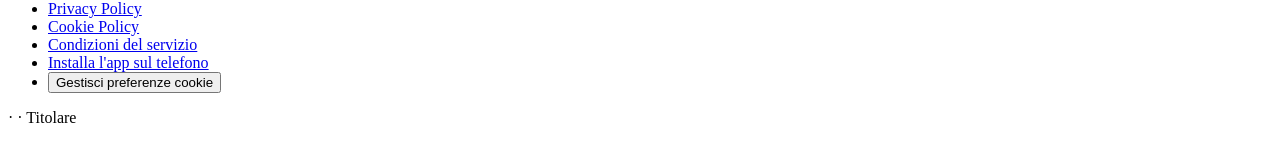
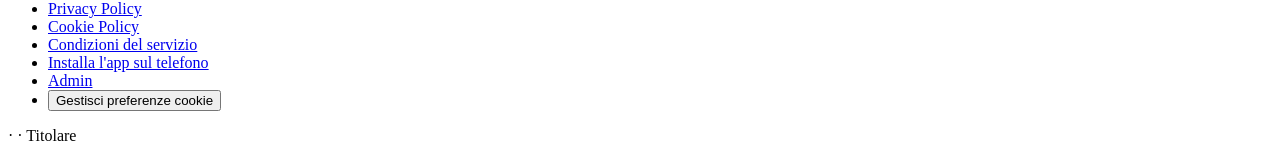
Before and after one commit to promoapp360-prog/fulvio, a React (Vite) app in the folder client/: page / in a window 1280 px wide. Shown: the part 4691-4834 px from the top of the page. Built offline with nearby package versions, Linux system fonts and the light colour scheme; no server answers.

Commit message:
Add Admin link to public footer

```diff
--- a/client/src/components/Layout.tsx
+++ b/client/src/components/Layout.tsx
@@ -123,6 +123,7 @@ export function Footer() {
             <li><Link href="/cookie-policy" className="hover:underline">Cookie Policy</Link></li>
             <li><Link href="/condizioni-del-servizio" className="hover:underline">Condizioni del servizio</Link></li>
             <li><Link href="/installa-app" className="hover:underline">Installa l'app sul telefono</Link></li>
+            <li><Link href="/admin" className="inline-flex min-h-11 items-center hover:underline">Admin</Link></li>
             <li><button className="min-h-11 text-left hover:underline" onClick={() => window.dispatchEvent(new Event("dp-cookie-open"))}>Gestisci preferenze cookie</button></li>
             {s?.site?.socialInstagram && <li><a href={s.site.socialInstagram} target="_blank" rel="noreferrer" className="hover:underline">Instagram</a></li>}
             {s?.site?.socialFacebook && <li><a href={s.site.socialFacebook} target="_blank" rel="noreferrer" className="hover:underline">Facebook</a></li>}
```
